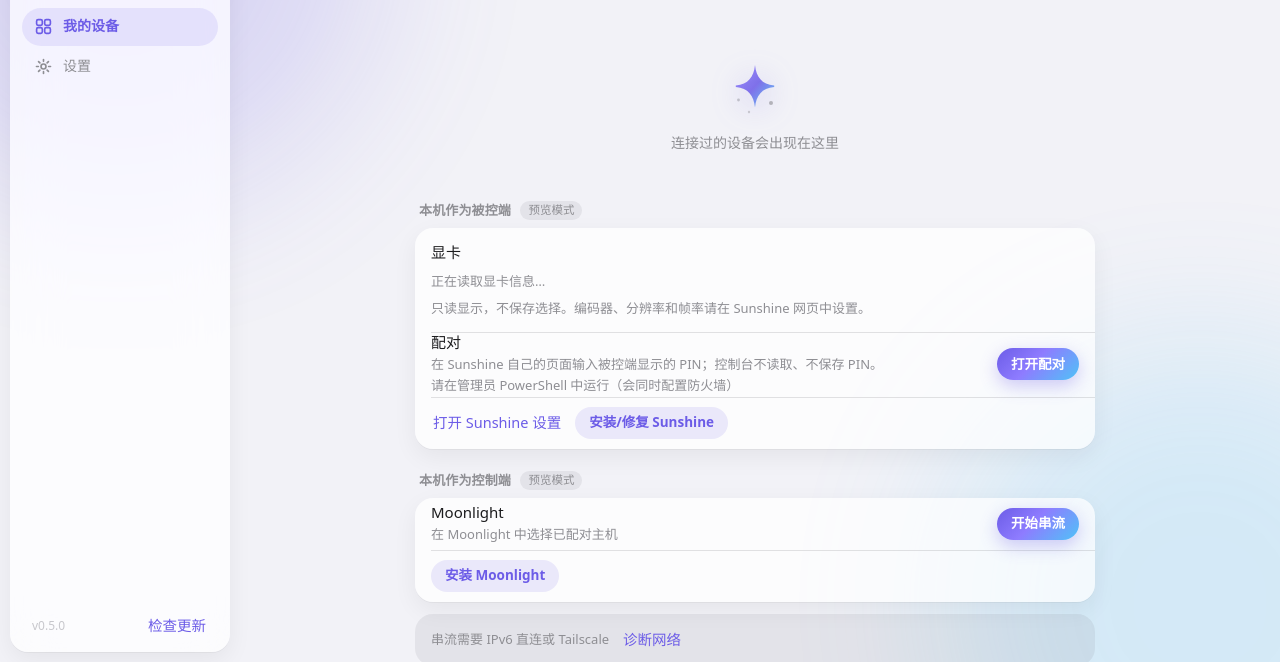
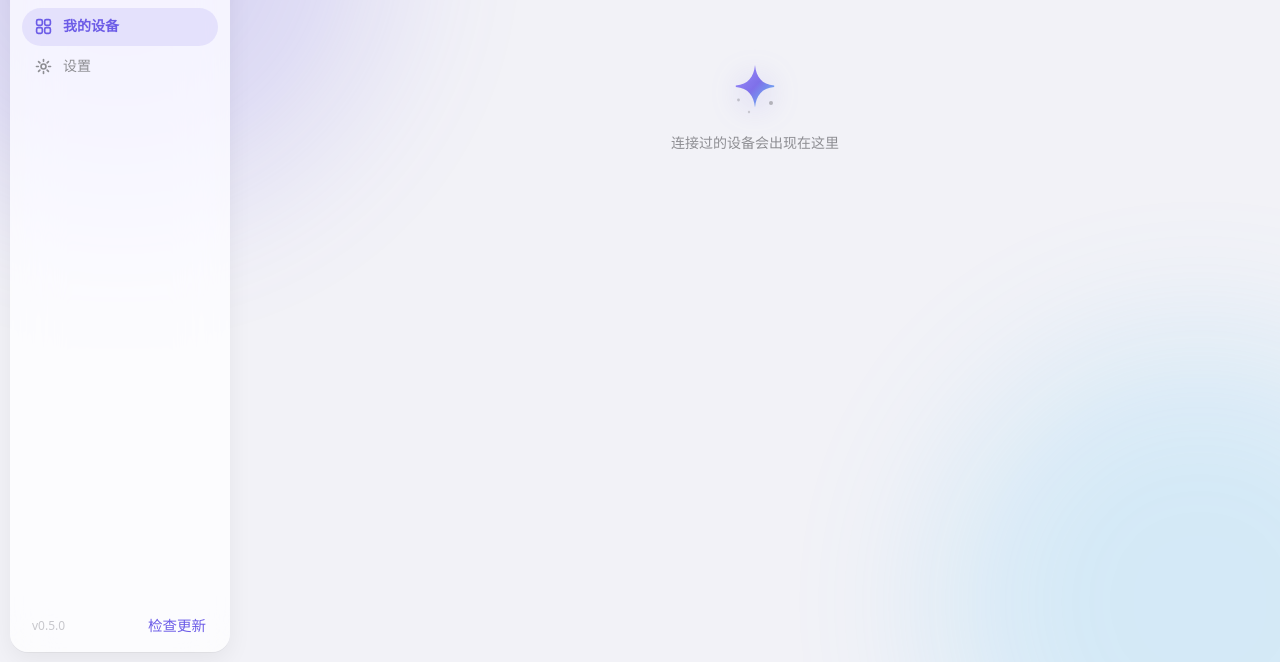
Before and after one commit to shisanyue950901-beep/vega-remote, a website with bundled scripts: page console/src/index.html in a window 1280 px wide. Both pictures are taken after a click on the button "我的设备". Shown: the part 138-800 px from the top of the page. Built offline with nearby package versions, Linux system fonts and the light colour scheme.

Commit message:
t4b: 非当前页签面板隐藏

```diff
--- a/console/src/styles.css
+++ b/console/src/styles.css
@@ -1139,7 +1139,8 @@ code {
 .tabs{display:inline-flex;gap:2px;padding:2px;margin:0 0 18px;border-radius:9px;background:var(--fill)}
 .tabs__tab{appearance:none;border:0;background:transparent;color:var(--text);font:500 13px/1 var(--font);padding:8px 16px;border-radius:7px;cursor:pointer;transition:background var(--dur) var(--ease),box-shadow var(--dur) var(--ease)}
 .tabs__tab.is-active{background:var(--card-solid);box-shadow:0 1px 3px rgba(0,0,0,.12),0 0 0 .5px rgba(0,0,0,.04);font-weight:600}
-.tabpanel{animation:vega-in var(--dur) var(--ease)}
+.tabpanel{display:none}
+.tabpanel.is-active{display:block;animation:vega-in var(--dur) var(--ease)}
 
 .empty{display:flex;flex-direction:column;align-items:center;justify-content:center;gap:12px;padding:44px 16px;text-align:center}
 .empty__art{width:64px;height:64px;filter:drop-shadow(0 6px 16px color-mix(in srgb,var(--accent) 35%,transparent))}
```
